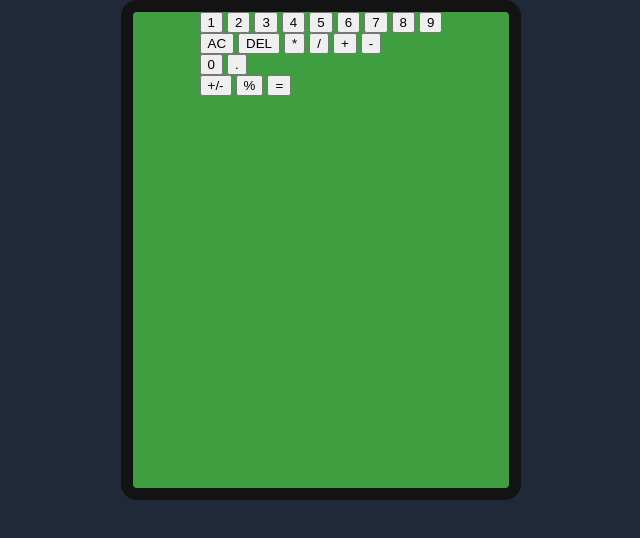
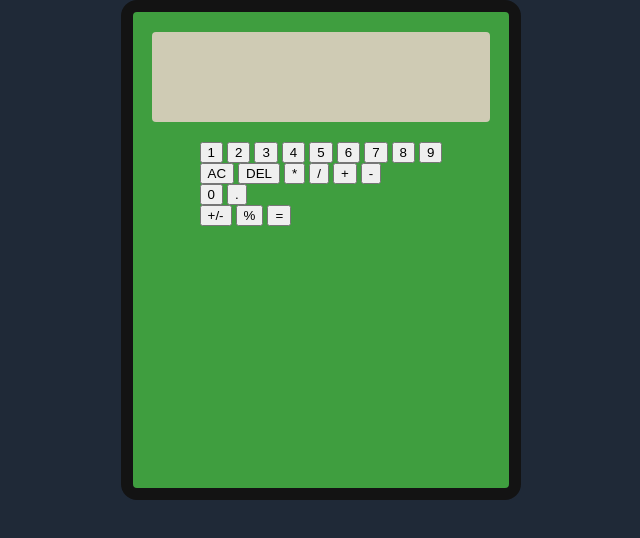
Before and after one commit to Christian-Tarello/calculator-js, a plain HTML site: page index.html in a window 1280 px wide. Shown: the whole page, without its empty margins (319-959 px from the left). Drawn offline with Linux system fonts and the light colour scheme.

Commit message:
Shape the calculator's display

```diff
--- a/style.css
+++ b/style.css
@@ -24,3 +24,18 @@ body{
     flex-direction: column;
     align-items: center;
 }
+
+.calculator-display{
+    height: 90px;
+    width: 90%;
+
+    margin: 20px;
+    padding: 4px;
+
+    border-radius: 4px;
+
+    background-color: rgb(207, 203, 180);
+
+    font-size: 72px;
+    text-align: right;
+}
```
